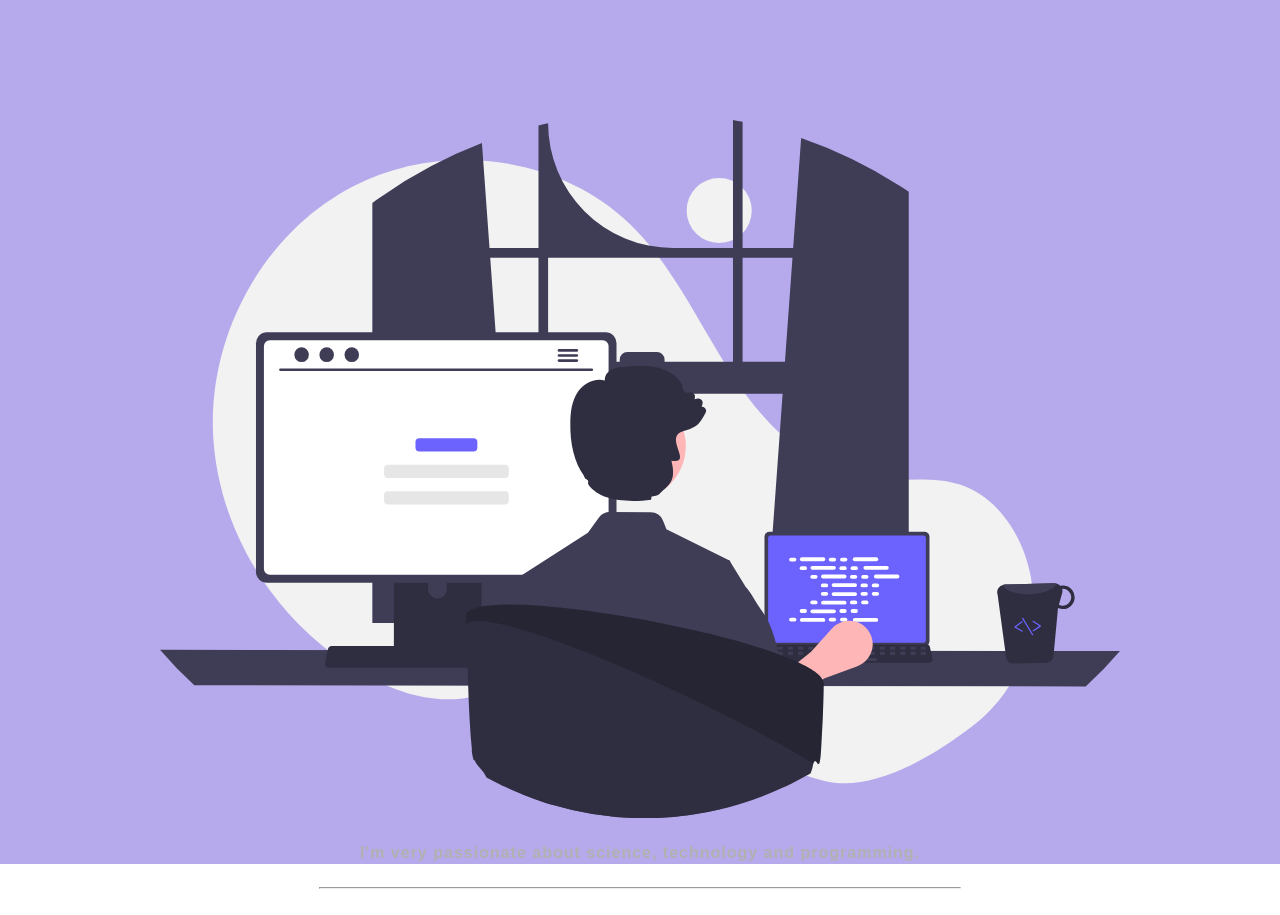
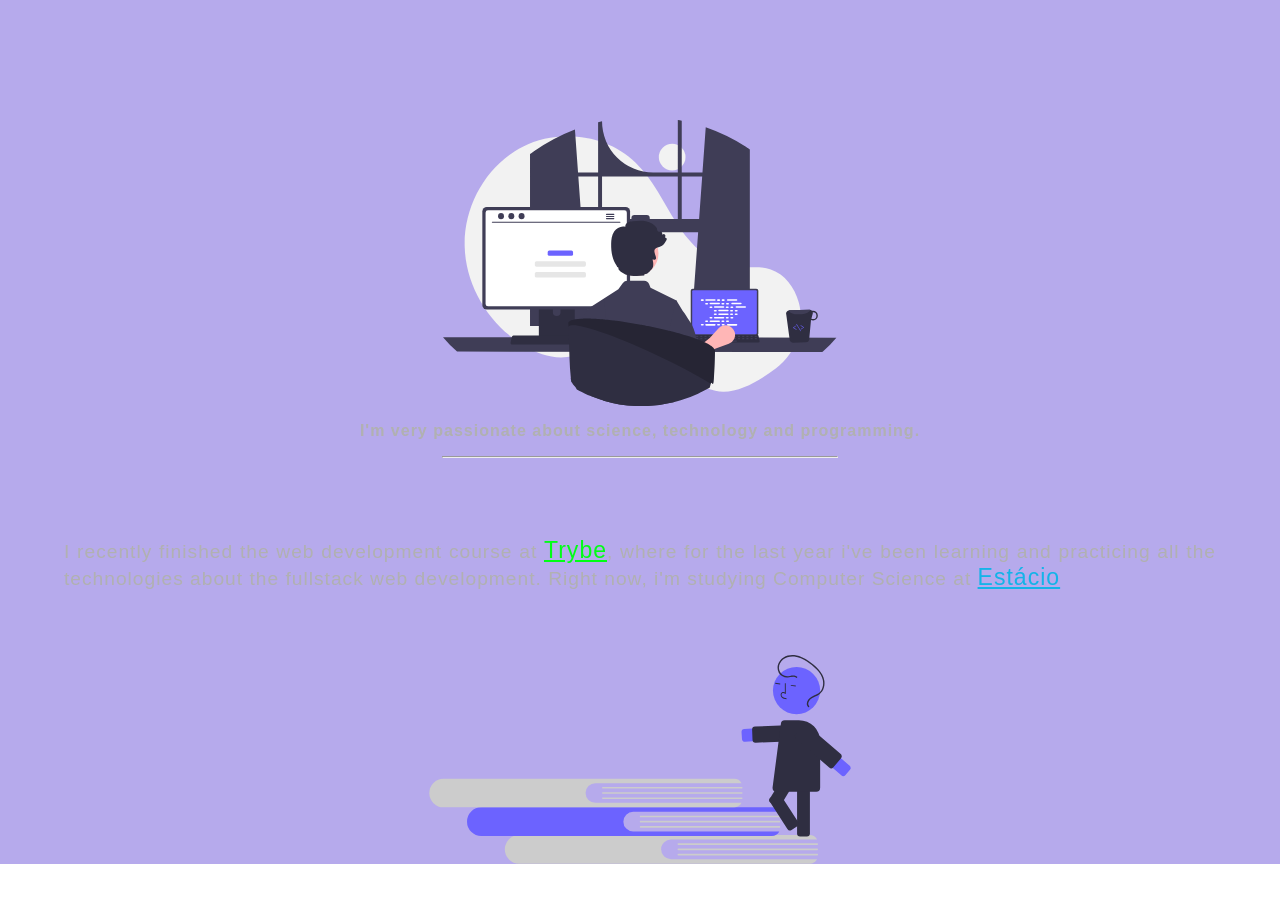
Before and after one commit to matheustkaczyk/portfolio-tkaczyk, a React (Vite) app: page / in a window 1280 px wide. Shown: the part 680-1595 px from the top of the page. After the commit the page ends 1544 px from the top, so only its background shows below. Built offline with nearby package versions, Linux system fonts and the light colour scheme; a web font is replaced by a local one.

Commit message:
feat: estilizacao about concluida

```diff
--- a/src/App.scss
+++ b/src/App.scss
@@ -59,6 +59,7 @@ video {
   top: 0;
   left: 0;
   z-index: -1;
+  overflow-x: hidden;
 }
 
 .home-wrapper {
@@ -112,22 +113,54 @@ video {
 .about-wrapper {
   width: 100vw;
   height: 93vh;
+  display: flex;
+  flex-direction: column;
+  justify-content: space-around;
+  align-items: center;
 
   .about {
-    display: flex;
-    text-align: center;
-    flex-direction: column;
-    justify-content: center;
-    align-items: center;
     font-family: 'Alumni Sans Pinstripe', sans-serif;
     color: rgb(177, 177, 177);
     letter-spacing: 1px;
     width: 100%;
+    display: flex;
+    flex-direction: column;
+    justify-content: space-around;
+    align-items: center;
+    height: 93vh;
 
-    svg {
-      width: 75vw;
+    .about-heading {
+      display: flex;
+      flex-direction: column;
+      justify-content: center;
+      align-items: center;
+      text-align: center;
+
+      svg {
+        width: 50%;
+        height: auto;
+      }
+    }
+
+    .about-info {
+      text-align: justify;
+      font-size: larger;
+      padding: 5%;
+
+      .trybe {
+        color: #00ff15;
+        font-size: larger;
+      }
+
+      .estacio {
+        color: #13B4E9;
+        font-size: larger;
+      }
+    }
+
+    .knowledge-svg {
+      width: 50%;
       height: auto;
-      animation: fadeIn 1s;
     }
 
     h4 {
@@ -139,6 +172,7 @@ video {
       margin-top: 2%;
       margin-bottom: 2%;
     }
+
   }
 }
 
--- a/src/pages/About/index.jsx
+++ b/src/pages/About/index.jsx
@@ -1,12 +1,20 @@
 import { ReactComponent as ProgrammingSvg } from '../../assets/images/programming.svg';
+import { ReactComponent as KnowledgeSvg } from '../../assets/images/knowledge.svg';
 
 const About = () => {
   return(
     <section className="about-wrapper" id="about">
       <div className="about">
-        <ProgrammingSvg />
-        <h4>I'm very passionate about science, technology and programming.</h4>
-        <hr />
+        <div className='about-heading'>
+          <ProgrammingSvg />
+          <h4>I'm very passionate about science, technology and programming.</h4>
+          <hr />
+        </div>
+        <div className='about-info'>
+          <p>I recently finished the web development course at <a className='trybe' href='https://www.betrybe.com/' target={'__blank'}>Trybe</a>, where for the last year i've been learning and
+          practicing all the technologies about the fullstack web development. Right now, i'm studying Computer Science at <a className='estacio' href='https://www.estacio.br' target={'__blank'}>Estácio</a></p>
+        </div>
+        <KnowledgeSvg className="knowledge-svg" />
       </div>
     </section>
   )
```
Also changed, not shown: src/assets/images/knowledge.svg (added).
